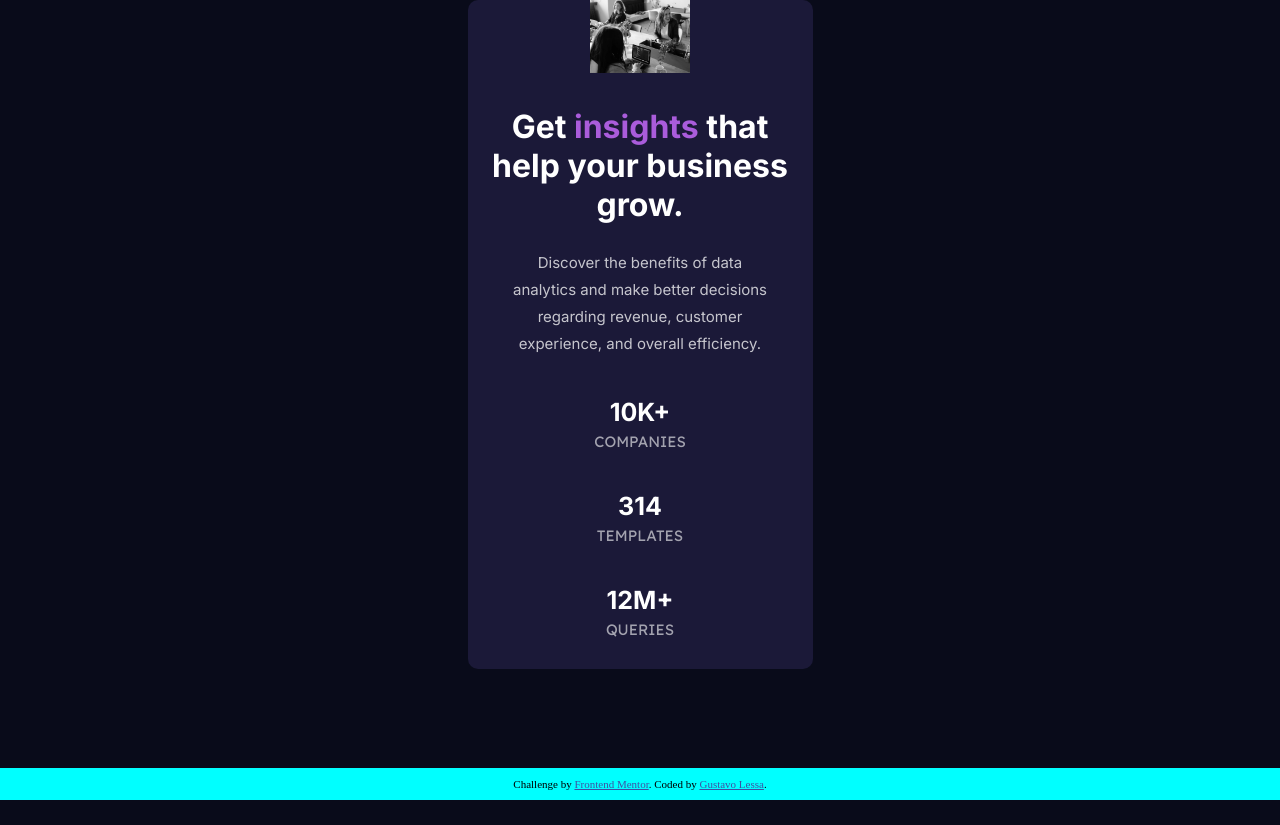
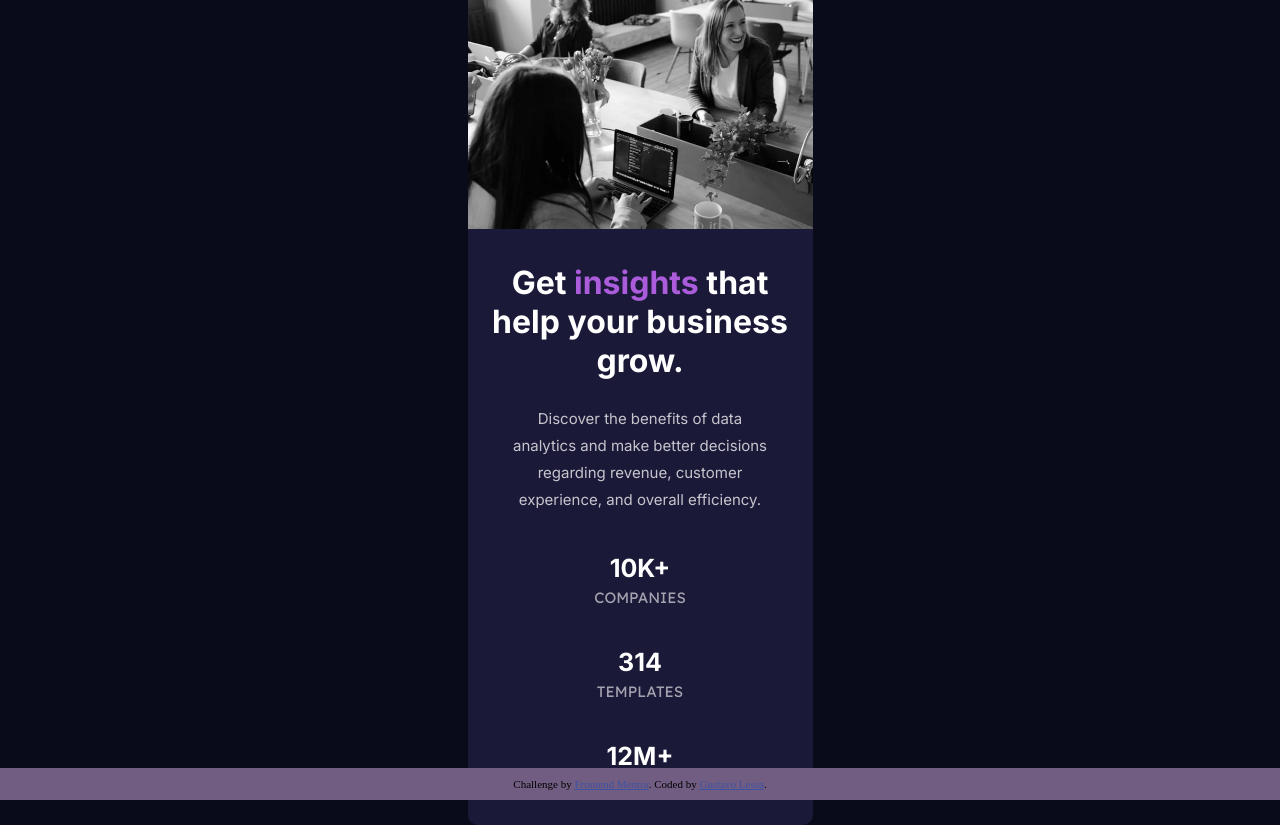
Before and after one commit to gustavolessagoncalves2/stats-preview-card-component, a plain HTML site: page index.html in a window 1280 px wide. Before the commit the page ends 800 px from the top, so only its background shows below. Drawn offline with Linux system fonts and the light colour scheme.

Commit message:
updated HTML e CSS

```diff
--- a/index.html
+++ b/index.html
@@ -11,7 +11,7 @@
 
   <main>
 
-    <div><img src="stats-preview-card-component-main/images/image-header-mobile.jpg" alt=""></div>
+    <div><img class="main-img" src="stats-preview-card-component-main/images/image-header-mobile.jpg" alt=""></div>
 
     <h1>Get <strong>insights</strong> that help your business grow.</h1>
 
--- a/style.css
+++ b/style.css
@@ -11,7 +11,7 @@
 
 body {
     background-color: hsl(233, 47%, 7%);
-    min-height: 100 vh;
+    height: 100vh;
     display: flex;
     flex-direction: column;
     justify-content: center;
@@ -27,8 +27,10 @@ main {
     text-align: center; /*pensar flexibilidade*/
 }
 
-img {
-    width: 100px; /*remover*/
+.main-img {
+    width: 100%; /*remover*/
+    border-radius: 10px 10px 0px 0px;
+    filter: hue-rotate(250deg);
 }
 
 h1 {
@@ -71,7 +73,7 @@ footer {
     bottom: 0;
     width: 100%;
     padding: 10px 0px;
-    background-color: aqua; /*remover*/
+    background-color: rgb(112, 93, 129); /*remover*/
 }
 
 .attribution {
```
